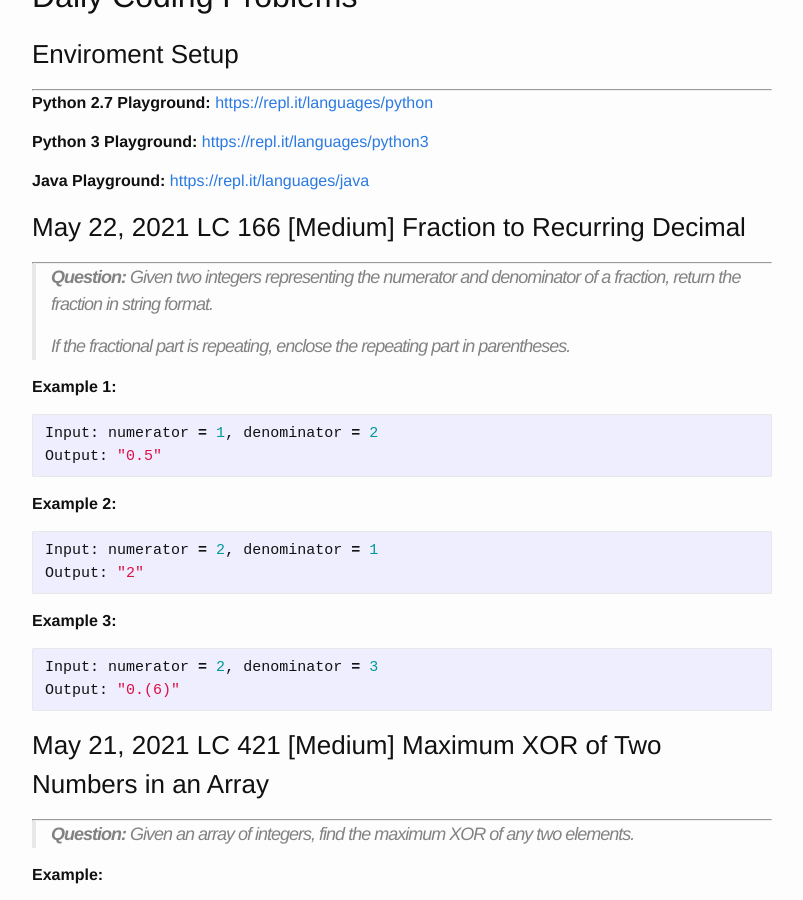
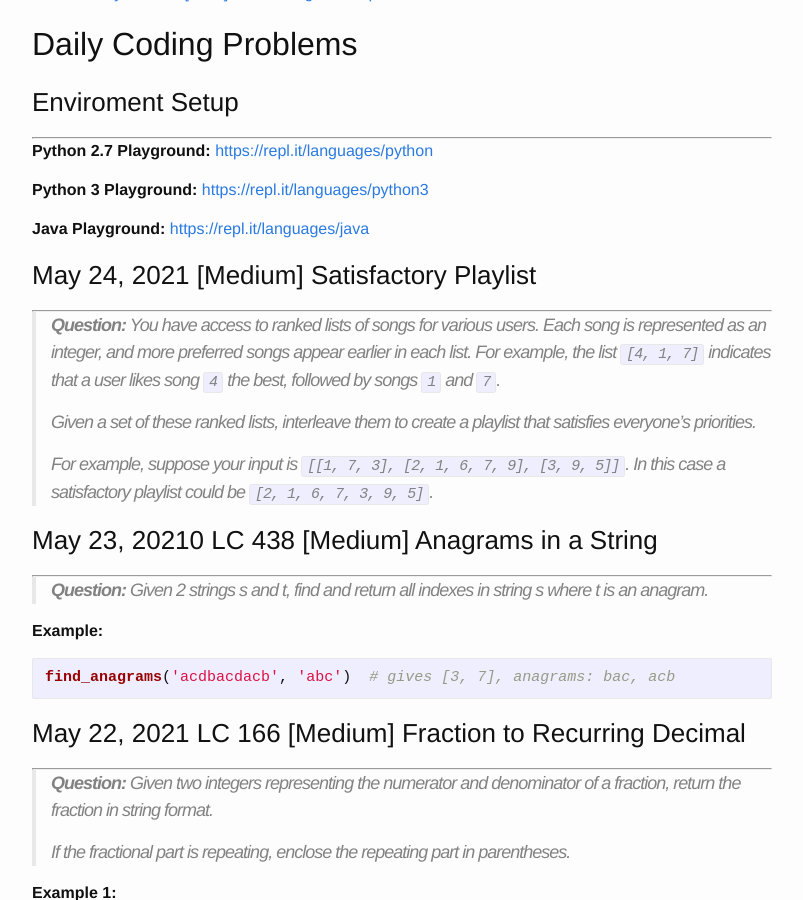
Before and after one commit to trsong/trsong.github.io, a Jekyll site: the page built from _posts/2021-05-01-DailyQuestionsMay.md, in a window 1280 px wide and 900 px high, scrolled down 819 px. Shown: the whole window, without its empty margins (238-1041 px from the left). Built offline with Jekyll 4.4.1, drawn with Linux system fonts in a browser that asks for light colours; some of the changed text lies outside the part shown.

Commit message:
Add May 23, 24 question.

````diff
--- a/_posts/2021-05-01-DailyQuestionsMay.md
+++ b/_posts/2021-05-01-DailyQuestionsMay.md
@@ -17,6 +17,25 @@ categories: Python/Java
 **Python 3 Playground:** [https://repl.it/languages/python3](https://repl.it/languages/python3)
 
 **Java Playground:** [https://repl.it/languages/java](https://repl.it/languages/java)
+
+
+### May 24, 2021 \[Medium\] Satisfactory Playlist
+---
+> **Question:** You have access to ranked lists of songs for various users. Each song is represented as an integer, and more preferred songs appear earlier in each list. For example, the list `[4, 1, 7]` indicates that a user likes song `4` the best, followed by songs `1` and `7`.
+>
+> Given a set of these ranked lists, interleave them to create a playlist that satisfies everyone's priorities.
+>
+> For example, suppose your input is `[[1, 7, 3], [2, 1, 6, 7, 9], [3, 9, 5]]`. In this case a satisfactory playlist could be `[2, 1, 6, 7, 3, 9, 5]`.
+
+
+### May 23, 20210 LC 438 \[Medium\] Anagrams in a String
+---
+> **Question:** Given 2 strings s and t, find and return all indexes in string s where t is an anagram.
+
+**Example:**
+```py
+find_anagrams('acdbacdacb', 'abc')  # gives [3, 7], anagrams: bac, acb
+```
 
 
 ### May 22, 2021 LC 166 \[Medium\] Fraction to Recurring Decimal
````
